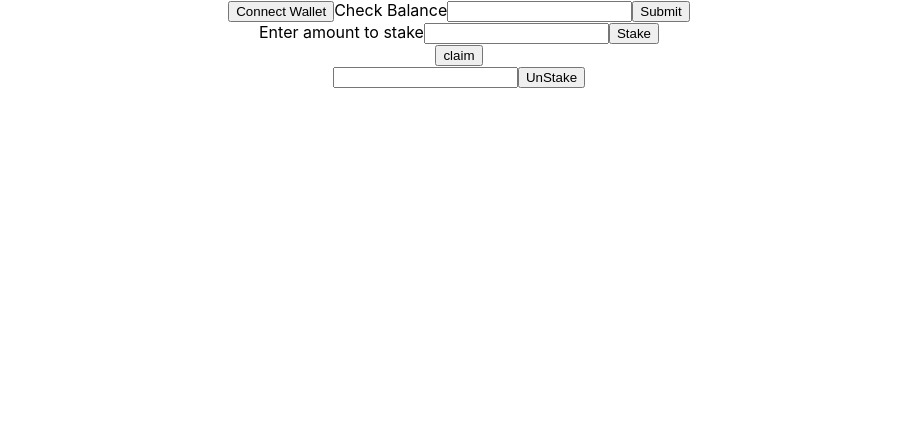
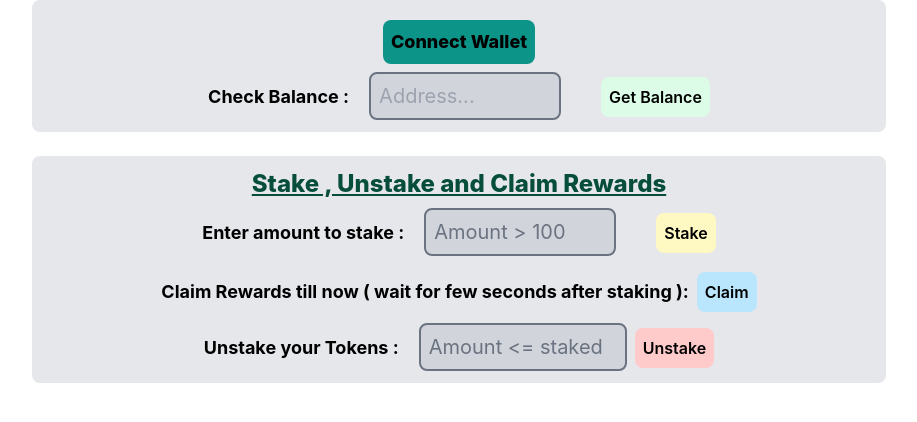
Before and after one commit to sanjay-sol/staking-erc20-tokens, a React (Create React App) app: page / in a window 1280 px wide. Shown: the top 422 px of the page, without its empty margins (181-1098 px from the left). Built offline with nearby package versions, Linux system fonts and the light colour scheme.

Commit message:
frontend complete

```diff
--- a/package.json
+++ b/package.json
@@ -35,5 +35,8 @@
       "last 1 firefox version",
       "last 1 safari version"
     ]
+  },
+  "devDependencies": {
+    "tailwindcss": "^3.3.2"
   }
 }
--- a/src/App.js
+++ b/src/App.js
@@ -5,7 +5,7 @@ import { ethers } from "ethers";
 // const {ethers} = require("ethers");
 import Uploadabi from "./Abi.json";
 import { useState, useEffect } from "react";
-import { ConstructorFragment } from "ethers/lib/utils";
+// import { ConstructorFragment } from "ethers/lib/utils";
 
 function App() {
   const [account, setAccount] = useState("");
@@ -35,7 +35,7 @@ function App() {
         const address = await signer.getAddress();
         setAccount(address);
 
-        let contractAddress = "0xfA8AB8e997B9fe3A65669243565fbde5B550041a";
+        let contractAddress = "0x6B14F47e04a18bdD289BedD2133dAE1562ffA50E";
 
         const contract = new ethers.Contract(
           contractAddress,
@@ -52,49 +52,141 @@ function App() {
     provider && loadProvider();
   }
   const getBalance = async (addressval) => {
-    const bal = await contract.balanceOf(addressval);
+    try {
+      const bal = await contract.balanceOf(addressval);
     setbalance(bal.toNumber());
+    } catch (error) {
+      alert(error.message);
+
+    }
+
   };
   const stakeTokens = async (amount) => {
+    try {
     await contract.stake(amount);
+
+    } catch (error) {
+      alert(error.message);
+
+    }
   };
   const claimAwards = async () => {
+    try {
     await contract.claim();
+
+    } catch (error) {
+      alert(error.message);
+
+    }
   };
   const unstakeTokens = async (amount1) => {
     try {
       const a = await contract.unstake(amount1);
       console.log(a);
     } catch (error) {
-      console.log(error.message);
+      alert(error.message);
     }
   };
 
-  console.log(address);
-  console.log(balance);
+  // console.log(address);
+  // console.log(balance);
 
   return (
-    <div className="App">
+    <>
+    <div className="App flex flex-col justify-center items-center">
+      <div className="bg-gray-200 w-8/12 rounded-lg pb-3  " >
+
       {!account ? (
-        <button onClick={() => connectW()}> Connect Wallet</button>
+      <button className="bg-teal-600 rounded-lg p-2 mt-5 text-lg font-extrabold" onClick={() => connectW()}> Connect Wallet</button>
+
+
       ) : (
-        <p>Account : {account}</p>
+        <p className="font-extrabold text-lg mt-4">Account : {account}</p>
       )}
-      <label htmlFor="Address">Check Balance</label>
-      <input type="text" onChange={(e) => setaddress(e.target.value)} />
-      <button onClick={() => getBalance(address)}>Submit</button>
-      {balance ? <p>Your balance is : {balance}</p> : ""}
       <br />
-      <label htmlFor="stake">Enter amount to stake</label>
-      <input type="number" onChange={(e) => setamount(e.target.value)} />
-      <button onClick={() => stakeTokens(amount)}>Stake</button>
+      <label className="font-bold text-lg">
+      Check Balance :
+              </label>
+              <input
+                type="text"
+                className="ml-5 w-48 p-2 mt-2 text-xl placeholder-gray-400 border-gray-500 border-2 bg-gray-300 rounded-lg focus:outline-none "
+                data-primary="blue-600"
+                onChange={(e) => setaddress(e.target.value)}
+                data-rounded="rounded-lg"
+                placeholder="Address..."
+
+              />
+
+      {/* <input type="text" onChange={(e) => setaddress(e.target.value)} /> */}
+      {address ?
+      <button className="bg-green-300 p-2 ml-10 text-base font-bold rounded-lg" onClick={() => getBalance(address)}>Get Balance</button>
+      :
+      <button className="bg-green-100 p-2 ml-10 text-base font-semibold rounded-lg" disabled >Get Balance</button>
+
+    }
+      {balance ? <p className="text-sm font-semibold mt-3" >Your balance is : {balance} ETH</p> : ""}
+      </div>
       <br />
-      <button onClick={() => claimAwards()}>claim</button>
+      <div className="bg-gray-200 w-8/12 rounded-lg pb-3 p-3 ">
+      <h1 className="font-extrabold text-2xl text-emerald-900 underline" >Stake , Unstake and Claim Rewards</h1>
+      <label className="font-bold text-lg">
+      Enter amount to stake :
+              </label>
+              <input
+                type="number"
+                className="ml-5 w-48 p-2 mt-2 text-xl placeholder-gray-500 border-gray-500 border-2 bg-gray-300 rounded-lg focus:outline-none "
+                data-primary="blue-600"
+                onChange={(e) => setamount(e.target.value)}
+                data-rounded="rounded-lg"
+                placeholder="Amount > 100"
+
+              />
+      {/* <input type="number" onChange={(e) => setamount(e.target.value)} /> */}
+      {amount>100 ?
+      <button className="bg-yellow-300 p-2 ml-10 text-base font-bold rounded-lg" onClick={() => stakeTokens(amount)}>Stake</button>
+      :
+      <button className="bg-yellow-100 p-2 ml-10 text-base font-semibold rounded-lg" disabled >Stake</button>
+
+    }
+      {/* <button onClick={() => stakeTokens(amount)}>Stake</button> */}
       <br />
-      <input type="number" onChange={(e) => setamount1(e.target.value)} />
-      <button onClick={() => unstakeTokens(amount1)}>UnStake</button>
+      <label className="font-bold text-lg">
+
+      Claim Rewards till now ( wait for few seconds after staking ):
+              </label>
+              {amount ?
+      <button className="bg-sky-300 p-2 ml-2 text-base font-bold rounded-lg mt-4" onClick={() => claimAwards()}>Claim</button>
+        :
+      <button className="bg-sky-200 p-2 ml-2 text-base font-semibold rounded-lg mt-4" disabled >Claim</button>
+
+      }
+
+      {/* <button onClick={() => claimAwards()}>claim</button> */}
       <br />
+      <label className="font-bold text-lg">
+     Unstake your Tokens :
+              </label>
+              <input
+                type="number"
+                className="ml-5 w-52 p-2 mt-2 text-xl placeholder-gray-500 border-gray-500 border-2 bg-gray-300 rounded-lg focus:outline-none "
+                data-primary="blue-600"
+                onChange={(e) => setamount1(e.target.value)}
+                data-rounded="rounded-lg"
+                placeholder="Amount <= staked amount"
+
+              />
+      {/* <input type="number" onChange={(e) => setamount1(e.target.value)} /> */}
+      {amount1 ?
+      <button className="bg-red-300 p-2 ml-2 text-base font-bold rounded-lg mt-4" onClick={() => unstakeTokens(amount1)}>Unstake</button>
+      :
+      <button className="bg-red-200 p-2 ml-2 text-base font-semibold rounded-lg mt-4" disabled>Unstake</button>
+
+    }
+      {/* <button onClick={() => unstakeTokens(amount1)}>UnStake</button> */}
+      <br />
+      </div>
     </div>
+    </>
   );
 }
 
--- a/src/index.css
+++ b/src/index.css
@@ -1,3 +1,6 @@
+@tailwind base;
+@tailwind components;
+@tailwind utilities;
 body {
   margin: 0;
   font-family: -apple-system, BlinkMacSystemFont, 'Segoe UI', 'Roboto', 'Oxygen',
--- /dev/null
+++ b/tailwind.config.js
@@ -0,0 +1,8 @@
+/** @type {import('tailwindcss').Config} */
+module.exports = {
+  content: ["./src/**/*.{html,js}"],
+  theme: {
+    extend: {},
+  },
+  plugins: [],
+}
```
Also changed, not shown: 1 other file (tests, documents, lock files or other folders).
